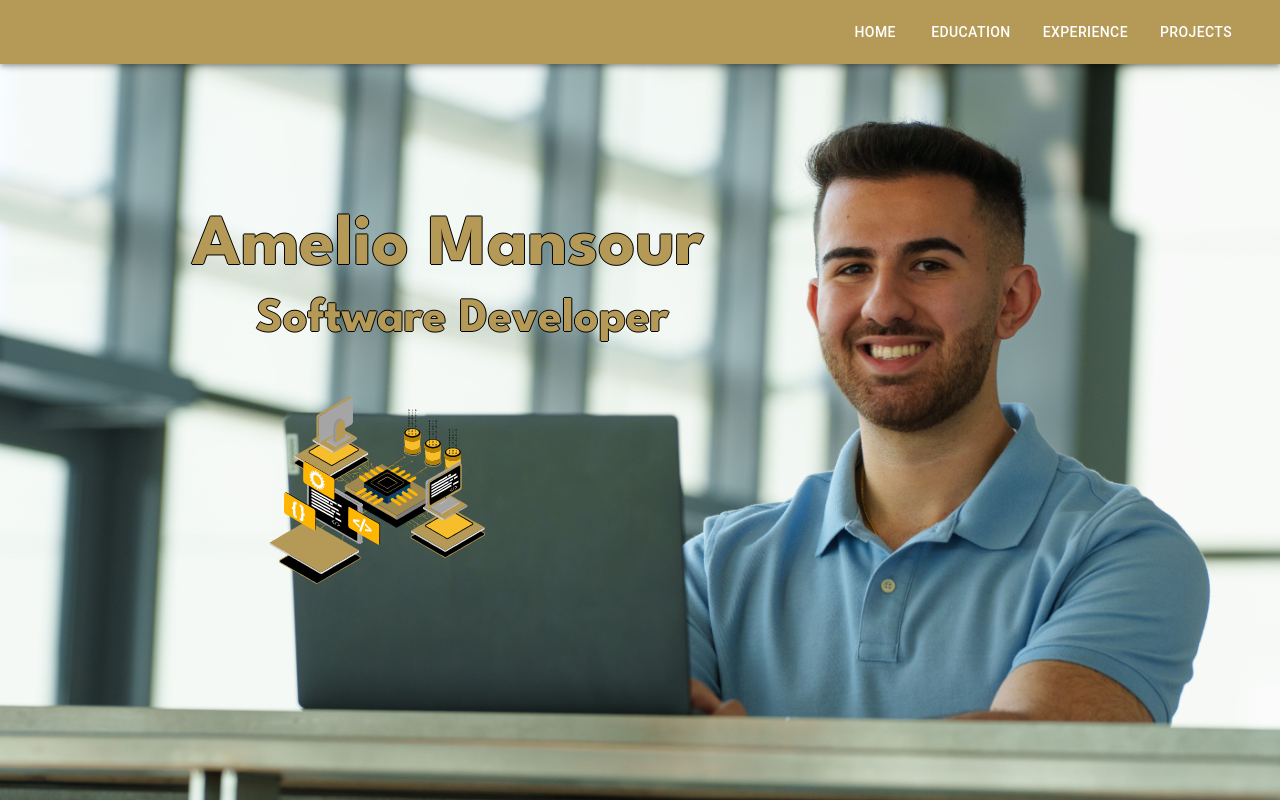
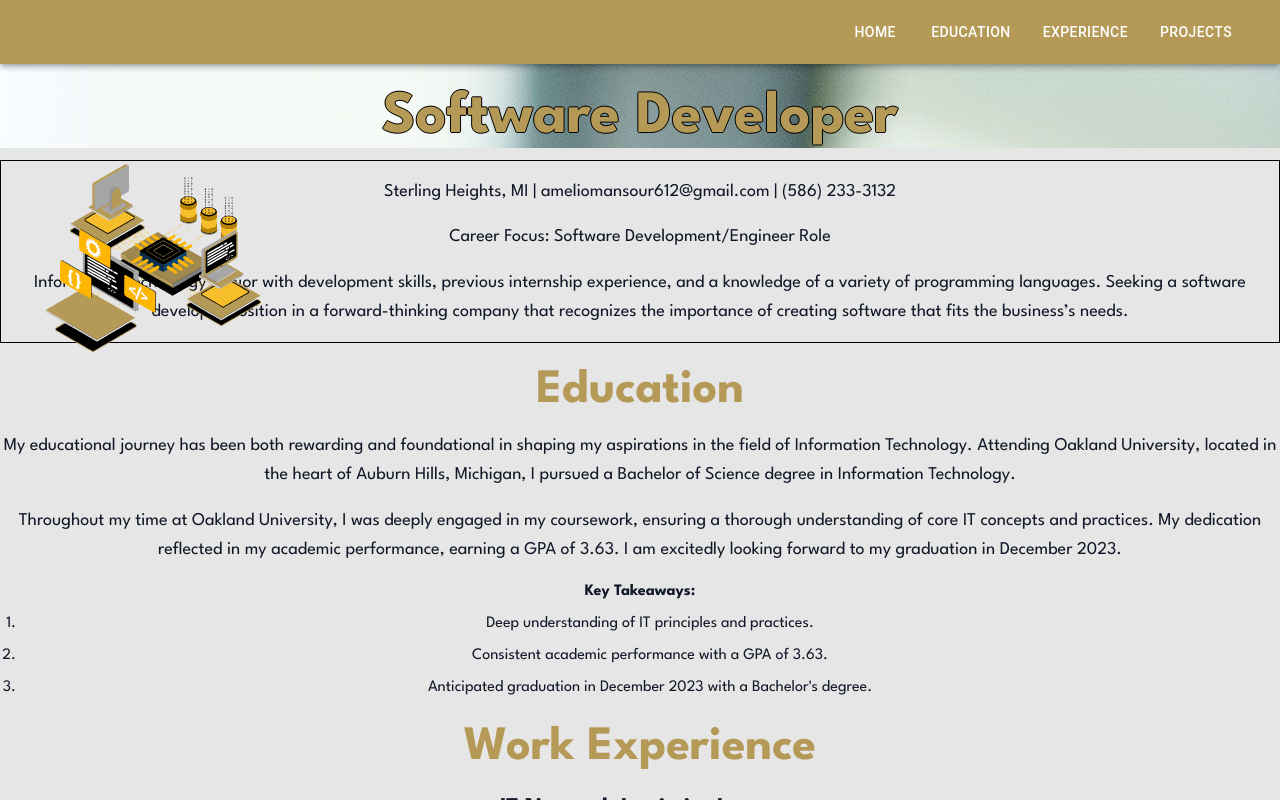
Before and after one commit to AmelioMansour/Resume-site, a React (Create React App) app: page / in a window 1280 px wide. Shown: the top 800 px of the page. Built offline with nearby package versions, Linux system fonts and the light colour scheme.

Commit message:
broken home header
broken home header

```diff
--- a/src/components/Home.js
+++ b/src/components/Home.js
@@ -5,23 +5,27 @@ import headshot from '../assets/headshot.jpeg';
 
 function Home() {
   return (
-    <div className="flex flex-col md:flex-row">
-      <div className="mrpic relative mb-8 md:mb-0 md:mb-4">
-        <img
-          src={headshot}
-          alt="headshot"
-          className="w-full h-auto mb-4 md:mb-0 md:mr-4 mobile-top-margin"
-        />
-        <div id="name" className="absolute top-1/4 left-1/4 text-white animate-slideInDown">Amelio Mansour</div>
-        <div id="title" className="absolute top-1/4 left-1/4 text-white animate-slideInDown">Software Developer</div>
-
+    <div className="flex flex-col md:flex-row flex-wrap">
+      <div className="mrpic relative flex flex-col items-center md:items-start mb-8 md:mb-0 flex-shrink">
+        <div
+          style={{ backgroundImage: `url(${headshot})` }}
+          className="w-64 h-96 mb-4 md:mb-0 md:mr-4 mobile-top-margin flex-shrink-0 bg-contain bg-center relative"
+        >
+          <div className="absolute bottom-0 px-4 py-3 bg-gray-500/50 w-full">
+            <div id="name" className="text-white animate-slideInDown text-3xl md:text-7xl font-bold mb-8">
+              Amelio Mansour
+            </div>
+            <div id="title" className="text-white animate-slideInDown text-2xl md:text-5xl font-bold mb-3">
+              Software Developer
+            </div>
+          </div>
+        </div>
         <Lottie
           animationData={animationData}
-          className="mb-4 md:mb-0 md:mr-6 lottie-animation"
+          className="mb-4 md:mb-0 md:mr-6 lottie-animation flex-none"
         />
-
       </div>
-      <div className="flex flex-col items-start md:items-center md:flex-row">
+      <div className="flex flex-col items-start md:items-center md:flex-row flex-grow">
         <div className="flex flex-col text-sm md:text-base" style={{ border: "1px solid black" }}>
           <p>Sterling Heights, MI | ameliomansour612@gmail.com | (586) 233-3132</p>
           <p>Career Focus: Software Development/Engineer Role</p>
--- a/src/index.css
+++ b/src/index.css
@@ -1,9 +1,6 @@
 @import 'tailwindcss/base';
 @import 'tailwindcss/components';
 @import 'tailwindcss/utilities';
-
-
-
 
 .drawerPaper {
   width: 250px;
@@ -25,7 +22,6 @@
 
 .appBar {
   background-color: #B59A57;
-
 }
 
 .desktop-nav {
@@ -68,67 +64,60 @@ code {
 h1, h2, h3, h4, h5, h6 {
   @apply font-bold;
 }
+
 /* Name */
 #name {
-  @apply text-3xl md:text-7xl text-[#B59A57] font-bold mb-8;
+  @apply text-3xl md:text-5xl lg:text-7xl text-[#B59A57] font-bold mb-4;
   text-shadow: -1px 0 black, 0 1px black, 1px 0 black, 0 -1px black;
-  position: absolute;
+
   top: 20%;
   left: 5%; /* More to the left on mobile */
 }
 
-@media (min-width: 768px) { /* 768px is the default breakpoint for 'md' in Tailwind */
+@media (min-width: 768px) {
+  /* 768px is the default breakpoint for 'md' in Tailwind */
   #name {
+    @apply text-5xl lg:text-6xl; /* Adjust font sizes for medium screens and larger */
     left: 15%; /* Reset for medium screens */
   }
 }
 
+@media (min-width: 1024px) {
+  /* 1024px is the default breakpoint for 'lg' in Tailwind */
+  #name {
+    @apply text-6xl lg:text-7xl; /* Adjust font sizes for larger screens */
+  }
+}
+
 #title {
-  @apply text-2xl md:text-5xl text-[#B59A57] font-bold mb-3;
+  @apply text-2xl md:text-4xl lg:text-5xl text-[#B59A57] font-bold mb-3;
   text-shadow: -1px 0 black, 0 1px black, 1px 0 black, 0 -1px black;
-  position: absolute;
+
   top: 30%;
   left: 7%; /* More to the left on mobile */
 }
 
 @media (min-width: 768px) {
   #title {
+    @apply text-8xl lg:text-5xl; /* Adjust font sizes for medium screens and larger */
     left: 20%; /* Reset for medium screens */
   }
 }
 
+@media (min-width: 1024px) {
+  #title {
+    @apply text-5xl lg:text-6xl; /* Adjust font sizes for larger screens */
+  }
+}
 
 
-
-.mrpic{
-
-  width: 100%;
-  height: auto;
-  position: relative;
-  text-align: center;
-  color: white;
-  margin-top: 40px;
-}
 /* Updated Lottie animation styles */
 .lottie-animation {
-  position: absolute;
-  top: calc(30% + 96px); /* Adjust as needed */
-  left: 30%;
-  transform: translateX(-50%);
   max-width: 100%;
   height: 200px;
+  position: absolute;
+}
 
-}
-/* .special1{
-  position: absolute;
-  top: 20%;
-  left: 15%;
-}
-.special2{
-  position: absolute;
-  top: 30%;
-  left: 20%;
-} */
 
 @keyframes slideInDown {
   from {
```
